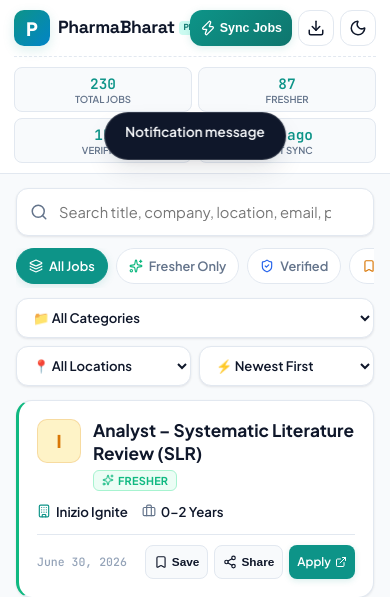
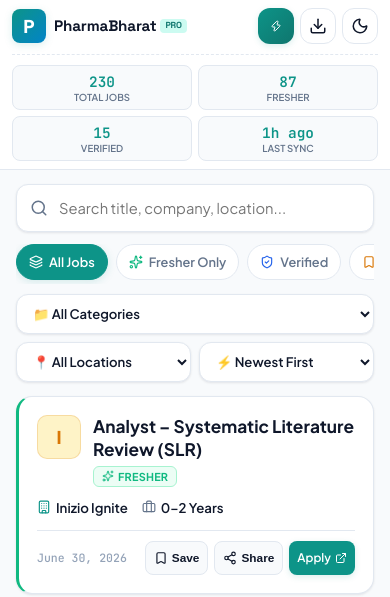
Before and after one commit to Swelo-ui/pharmabharat-scraper, a Flask app: page / in a window 390 px wide. Shown: the top 597 px of the page. Run offline with Flask 3, Linux system fonts and the light colour scheme; data comes from the database, SQL or seed files in the repository.

Commit message:
60FPS Android Performance & Mobile Fixes: Completely remove floating toast popups, fix header text cutoff on narrow phones, fix search placeholder, remove GPU backdrop blur for butter-smooth scrolling

```diff
--- a/templates/index.html
+++ b/templates/index.html
@@ -104,22 +104,21 @@
     transition: background-color 0.3s ease, color 0.3s ease;
   }
 
-  /* Header Navbar */
+  /* Header Navbar (Clean solid surface, no GPU-heavy blur for 60fps scrolling) */
   header {
     background: var(--surface);
     border-bottom: 1px solid var(--border);
     position: sticky;
     top: 0;
     z-index: 100;
-    backdrop-filter: blur(12px);
-    -webkit-backdrop-filter: blur(12px);
     width: 100%;
+    transform: translateZ(0);
   }
 
   .header-container {
     max-width: 1050px;
     margin: 0 auto;
-    padding: 10px 14px;
+    padding: 8px 12px;
     width: 100%;
   }
 
@@ -137,34 +136,37 @@
     gap: 8px;
     text-decoration: none;
     color: var(--ink);
+    flex: 1;
     min-width: 0;
   }
 
   .brand-logo {
-    width: 36px;
-    height: 36px;
+    width: 34px;
+    height: 34px;
     background: linear-gradient(135deg, var(--primary), #0284C7);
-    border-radius: 10px;
+    border-radius: 8px;
     display: flex;
     align-items: center;
     justify-content: center;
     color: #FFF;
     font-weight: 800;
-    font-size: 1.15rem;
-    box-shadow: 0 4px 12px var(--primary-glow);
+    font-size: 1.1rem;
+    box-shadow: 0 2px 8px var(--primary-glow);
     flex-shrink: 0;
   }
 
   .brand-title {
     font-family: 'Space Grotesk', sans-serif;
-    font-size: 1.1rem;
+    font-size: 1rem;
     font-weight: 700;
-    letter-spacing: -0.02em;
+    letter-spacing: -0.01em;
     line-height: 1.1;
     display: flex;
     align-items: center;
     gap: 4px;
     white-space: nowrap;
+    overflow: hidden;
+    text-overflow: ellipsis;
   }
 
   .brand-tag {
@@ -175,10 +177,11 @@
     padding: 2px 5px;
     border-radius: 4px;
     text-transform: uppercase;
+    flex-shrink: 0;
   }
 
   .brand-subtitle {
-    font-size: 0.68rem;
+    font-size: 0.65rem;
     color: var(--ink-muted);
     font-weight: 500;
     white-space: nowrap;
@@ -188,6 +191,9 @@
 
   @media (max-width: 480px) {
     .brand-subtitle { display: none; }
+    .brand-title { font-size: 0.95rem; }
+    #scrape-btn-text { display: none; } /* Show icon only on mobile so no title cutoff */
+    .btn-live-scrape { padding: 0 10px; width: 36px; justify-content: center; }
   }
 
   .header-actions {
@@ -199,7 +205,7 @@
 
   .btn-live-scrape {
     height: 36px;
-    padding: 0 10px;
+    padding: 0 12px;
     border-radius: var(--radius-md);
     background: linear-gradient(135deg, var(--primary), var(--primary-deep));
     color: #FFFFFF;
@@ -210,8 +216,8 @@
     align-items: center;
     gap: 4px;
     cursor: pointer;
-    box-shadow: 0 2px 8px var(--primary-glow);
-    transition: all 0.2s ease;
+    box-shadow: 0 2px 6px var(--primary-glow);
+    transition: background 0.2s ease;
     white-space: nowrap;
   }
 
@@ -729,37 +735,8 @@
 
   .btn-apply:hover { background: var(--primary-deep); }
 
-  /* Toast Notification */
-  .toast {
-    position: fixed;
-    top: 12px;
-    left: 50%;
-    transform: translateX(-50%) translateY(-100px);
-    background: rgba(15, 23, 42, 0.94);
-    color: #FFFFFF;
-    padding: 8px 16px;
-    border-radius: 20px;
-    font-size: 0.78rem;
-    font-weight: 600;
-    box-shadow: var(--shadow-lg);
-    z-index: 10000;
-    transition: transform 0.3s cubic-bezier(0.16, 1, 0.3, 1);
-    max-width: 90vw;
-    width: auto;
-    height: auto;
-    max-height: 48px;
-    white-space: nowrap;
-    overflow: hidden;
-    text-overflow: ellipsis;
-    pointer-events: none;
-    display: inline-block;
-    backdrop-filter: blur(8px);
-    border: 1px solid rgba(255,255,255,0.15);
-  }
-
-  .toast.show {
-    transform: translateX(-50%) translateY(0);
-  }
+  /* Quiet Notification (No floating popups on screen) */
+  .toast { display: none !important; }
 
   /* ── Skeleton Loader ───────────────────────────────────────────── */
   @keyframes shimmer {
@@ -1112,7 +1089,7 @@
 <div class="toolbar">
   <div class="search-box">
     <i data-lucide="search" class="search-icon" style="width:18px;height:18px;"></i>
-    <input type="text" class="search-input" id="search-input" placeholder="Search title, company, location, email, phone...">
+    <input type="text" class="search-input" id="search-input" placeholder="Search title, company, location...">
     <button class="clear-btn" id="clear-search">
       <i data-lucide="x" style="width:16px;height:16px;"></i>
     </button>
@@ -1263,12 +1240,9 @@ themeToggle.addEventListener("click", () => {
   updateThemeIcon(next);
 });
 
-// Toast Utility
+// Quiet Notification Utility (No floating UI clutter)
 function showToast(msg) {
-  const toast = document.getElementById("toast");
-  toast.textContent = msg;
-  toast.classList.add("show");
-  setTimeout(() => toast.classList.remove("show"), 2500);
+  console.log("[Status]:", msg);
 }
 
 // LocalStorage Bookmarking
```
Also changed, not shown: 1 other file.
